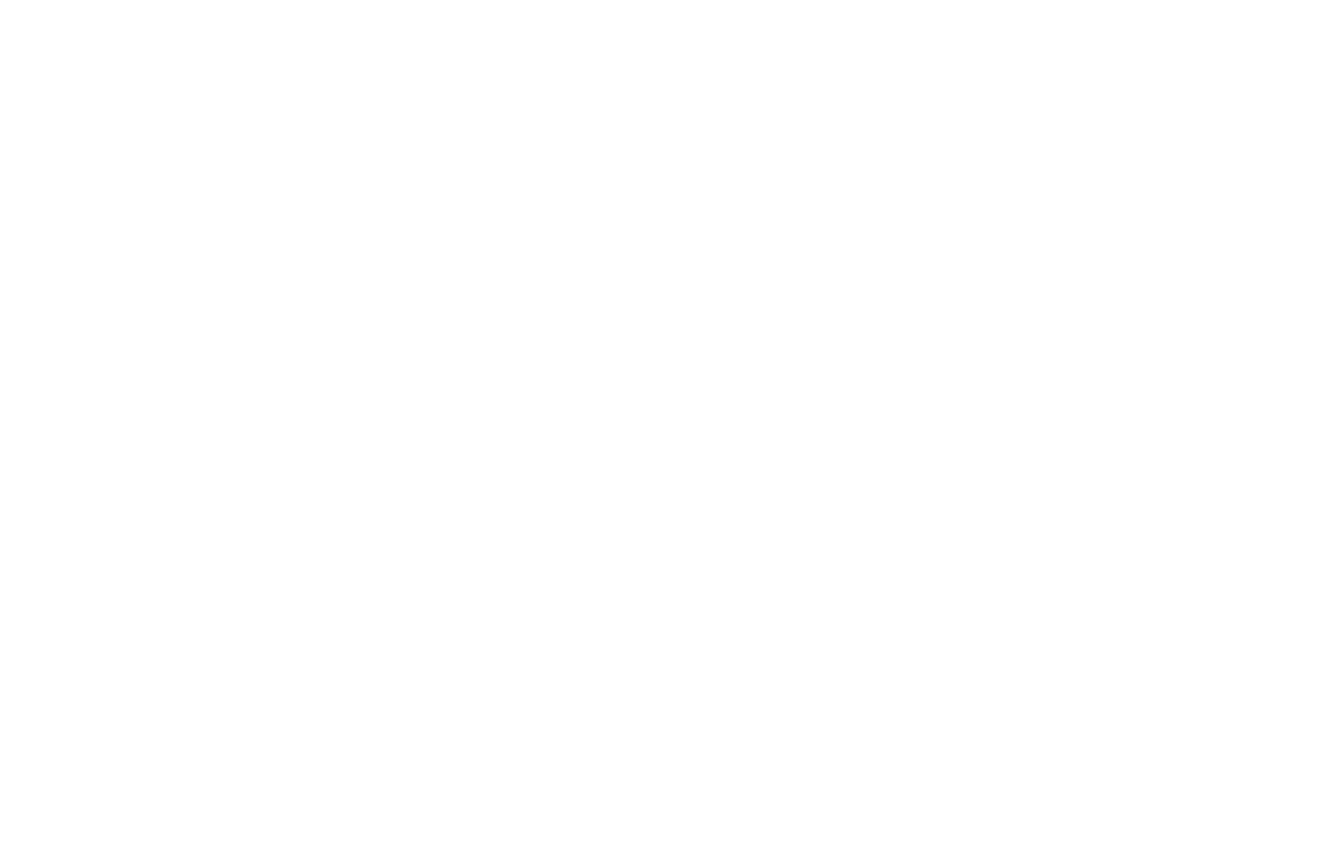
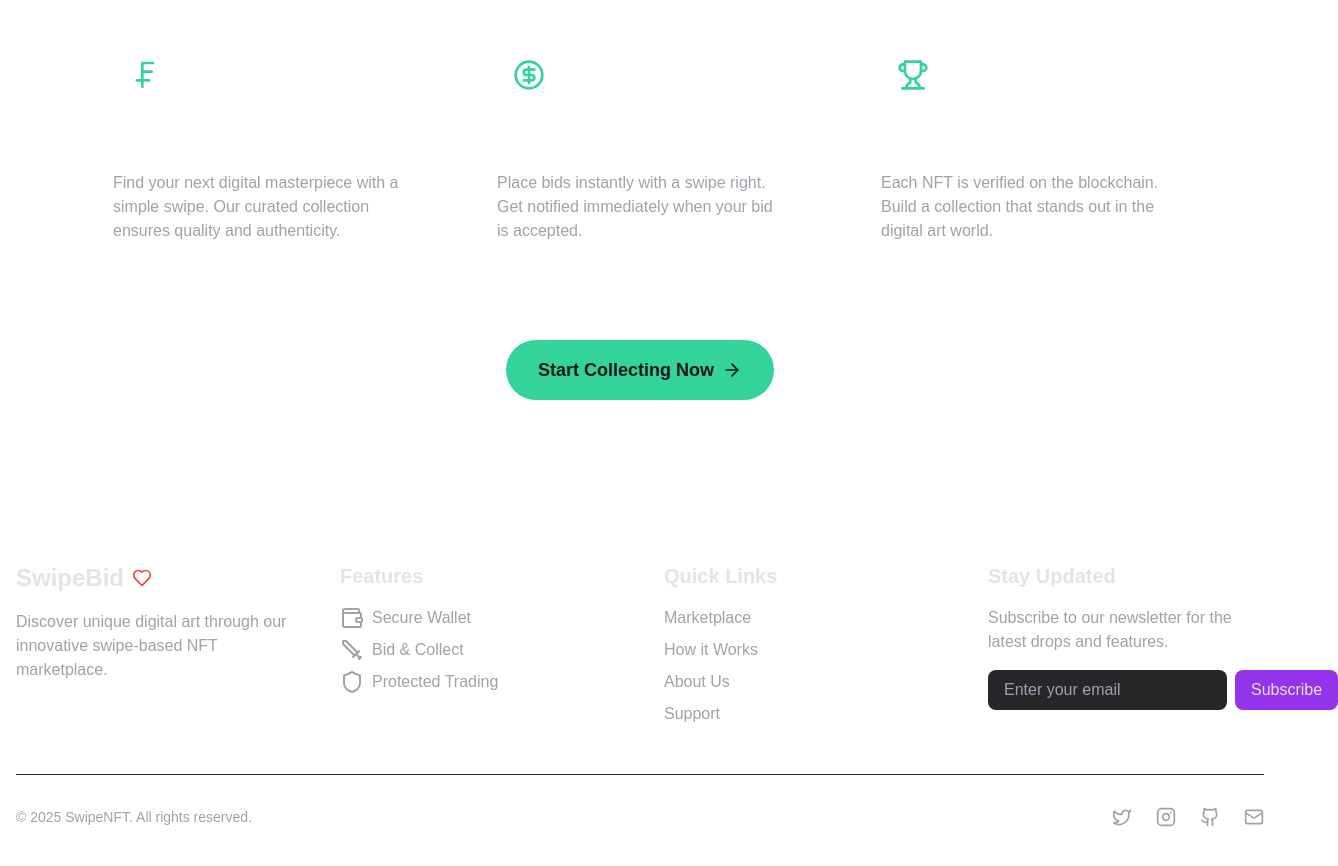
Before and after one commit to AdityaAnandCodes/SwipeBid, a Next.js app in the folder FrontEnd/: page / in a window 1280 px wide. Shown: the part 1940-2806 px from the top of the page, 1338 px wide, since content can reach past the window. Before the commit the page ends 1600 px from the top, so only its background shows below. Built offline with nearby package versions, Linux system fonts and the light colour scheme.

Commit message:
chore : added a footer and call to action section

```diff
--- a/FrontEnd/app/layout.tsx
+++ b/FrontEnd/app/layout.tsx
@@ -1,13 +1,13 @@
 import type { Metadata } from "next";
-import { Geist, Geist_Mono } from "next/font/google";
+import { Geist, Geist_Mono , Inter ,Inter_Tight } from "next/font/google";
 import "./globals.css";
 
-const geistSans = Geist({
+const geistSans = Inter({
   variable: "--font-geist-sans",
   subsets: ["latin"],
 });
 
-const geistMono = Geist_Mono({
+const geistMono = Inter_Tight({
   variable: "--font-geist-mono",
   subsets: ["latin"],
 });
--- a/FrontEnd/app/page.tsx
+++ b/FrontEnd/app/page.tsx
@@ -1,3 +1,5 @@
+import CTASection from "@/components/CTA";
+import Footer from "@/components/Footer";
 import Hero from "@/components/Hero";
 import Navbar from "@/components/Navbar";
 import SwipeTutorial from "@/components/SwipeTutorial";
@@ -9,6 +11,8 @@
       <Navbar />
       <Hero/>
       <SwipeTutorial />
+      <CTASection />
+      <Footer/>
     </main>
 
   );
--- /dev/null
+++ b/FrontEnd/components/CTA.tsx
@@ -0,0 +1,89 @@
+import React from 'react';
+import {
+  Wallet,
+  Trophy,
+  Sparkles,
+  ArrowRight,
+  Star,
+  CircleDollarSign,
+  SwissFrancIcon
+} from 'lucide-react';
+
+const CTASection = () => {
+  return (
+    <div className="py-24 relative">
+      <div className="max-w-6xl mx-auto px-4">
+        <div className="text-center mb-16 relative">
+          <div className="inline-flex items-center gap-2 bg-white/5 border border-white/10 rounded-full px-4 py-2 mb-6">
+            <Sparkles className="w-4 h-4 text-emerald-400" />
+            <span className="text-sm font-medium text-emerald-400">New Way to Collect NFTs</span>
+          </div>
+
+          <h2 className="text-5xl font-bold text-white mb-6">
+            Discover and Collect
+            <span className="bg-gradient-to-r from-emerald-400 to-blue-500 bg-clip-text text-transparent"> Rare NFTs</span>
+          </h2>
+          <p className="text-xl text-zinc-400 max-w-2xl mx-auto">
+            Experience the future of NFT collecting with our innovative swipe-based marketplace
+          </p>
+        </div>
+
+        <div className="grid md:grid-cols-3 gap-8 mb-16">
+          <div className="group border border-white/10 rounded-2xl p-8 hover:border-emerald-400/50 transition-all">
+            <div className="flex items-center gap-4 mb-6">
+              <div className="p-4 rounded-xl bg-white/5 group-hover:bg-emerald-400/10 transition-colors">
+                <SwissFrancIcon className="w-8 h-8 text-emerald-400" />
+              </div>
+              <Star className="w-5 h-5 text-emerald-400 opacity-0 group-hover:opacity-100 transition-opacity" />
+            </div>
+            <h3 className="text-xl font-semibold text-white mb-3 group-hover:text-emerald-400 transition-colors">
+              Swipe & Discover
+            </h3>
+            <p className="text-zinc-400">
+              Find your next digital masterpiece with a simple swipe. Our curated collection ensures quality and authenticity.
+            </p>
+          </div>
+
+          <div className="group border border-white/10 rounded-2xl p-8 hover:border-emerald-400/50 transition-all">
+            <div className="flex items-center gap-4 mb-6">
+              <div className="p-4 rounded-xl bg-white/5 group-hover:bg-emerald-400/10 transition-colors">
+                <CircleDollarSign className="w-8 h-8 text-emerald-400" />
+              </div>
+              <Star className="w-5 h-5 text-emerald-400 opacity-0 group-hover:opacity-100 transition-opacity" />
+            </div>
+            <h3 className="text-xl font-semibold text-white mb-3 group-hover:text-emerald-400 transition-colors">
+              Instant Bidding
+            </h3>
+            <p className="text-zinc-400">
+              Place bids instantly with a swipe right. Get notified immediately when your bid is accepted.
+            </p>
+          </div>
+
+          <div className="group border border-white/10 rounded-2xl p-8 hover:border-emerald-400/50 transition-all">
+            <div className="flex items-center gap-4 mb-6">
+              <div className="p-4 rounded-xl bg-white/5 group-hover:bg-emerald-400/10 transition-colors">
+                <Trophy className="w-8 h-8 text-emerald-400" />
+              </div>
+              <Star className="w-5 h-5 text-emerald-400 opacity-0 group-hover:opacity-100 transition-opacity" />
+            </div>
+            <h3 className="text-xl font-semibold text-white mb-3 group-hover:text-emerald-400 transition-colors">
+              Win Unique Pieces
+            </h3>
+            <p className="text-zinc-400">
+              Each NFT is verified on the blockchain. Build a collection that stands out in the digital art world.
+            </p>
+          </div>
+        </div>
+
+        <div className="text-center">
+          <button className="group relative inline-flex items-center gap-2 bg-emerald-400 hover:bg-emerald-500 text-zinc-900 px-8 py-4 rounded-full font-semibold text-lg transition-all overflow-hidden">
+            <span>Start Collecting Now</span>
+            <ArrowRight className="w-5 h-5 group-hover:translate-x-1 transition-transform" />
+          </button>
+        </div>
+      </div>
+    </div>
+  );
+};
+
+export default CTASection;
--- /dev/null
+++ b/FrontEnd/components/Footer.tsx
@@ -0,0 +1,100 @@
+import React from 'react';
+import { Twitter, Instagram, Github, Mail, Heart, Sword, Shield, Wallet } from 'lucide-react';
+
+const Footer = () => {
+  const socialLinks = [
+    { icon: <Twitter size={20} />, href: "#", label: "Twitter" },
+    { icon: <Instagram size={20} />, href: "#", label: "Instagram" },
+    { icon: <Github size={20} />, href: "#", label: "Github" },
+    { icon: <Mail size={20} />, href: "#", label: "Email" }
+  ];
+
+  const features = [
+    { icon: <Wallet size={24} />, title: "Secure Wallet", description: "Connect your crypto wallet securely" },
+    { icon: <Sword size={24} />, title: "Bid & Collect", description: "Participate in NFT auctions easily" },
+    { icon: <Shield size={24} />, title: "Protected Trading", description: "Safe and verified transactions" }
+  ];
+
+  return (
+    <footer className="border-white border-t-2 border-dashed text-zinc-200 py-16">
+      <div className="max-w-7xl mx-auto px-4">
+        <div className="grid grid-cols-1 md:grid-cols-2 lg:grid-cols-4 gap-12">
+          {/* Brand Section */}
+          <div className="space-y-4">
+            <h3 className="text-2xl font-bold flex items-center gap-2">
+              SwipeBid <Heart size={20} className="text-red-500" />
+            </h3>
+            <p className="text-zinc-400">
+              Discover unique digital art through our innovative swipe-based NFT marketplace.
+            </p>
+          </div>
+
+          {/* Features Section */}
+          <div className="space-y-4">
+            <h4 className="text-xl font-semibold">Features</h4>
+            <ul className="space-y-2">
+              {features.map((feature, index) => (
+                <li key={index} className="flex items-center gap-2 text-zinc-400 hover:text-zinc-200 transition-colors">
+                  {feature.icon}
+                  <span>{feature.title}</span>
+                </li>
+              ))}
+            </ul>
+          </div>
+
+          {/* Quick Links */}
+          <div className="space-y-4">
+            <h4 className="text-xl font-semibold">Quick Links</h4>
+            <ul className="space-y-2">
+              {['Marketplace', 'How it Works', 'About Us', 'Support'].map((link, index) => (
+                <li key={index}>
+                  <a href="#" className="text-zinc-400 hover:text-zinc-200 transition-colors">
+                    {link}
+                  </a>
+                </li>
+              ))}
+            </ul>
+          </div>
+
+          {/* Newsletter Section */}
+          <div className="space-y-4">
+            <h4 className="text-xl font-semibold">Stay Updated</h4>
+            <p className="text-zinc-400">Subscribe to our newsletter for the latest drops and features.</p>
+            <div className="flex gap-2">
+              <input
+                type="email"
+                placeholder="Enter your email"
+                className="bg-zinc-800 px-4 py-2 rounded-lg flex-grow focus:outline-none focus:ring-2 focus:ring-purple-500"
+              />
+              <button className="bg-purple-600 px-4 py-2 rounded-lg hover:bg-purple-700 transition-colors">
+                Subscribe
+              </button>
+            </div>
+          </div>
+        </div>
+
+        {/* Bottom Section */}
+        <div className="mt-12 pt-8 border-t border-zinc-800 flex flex-col md:flex-row justify-between items-center gap-4">
+          <p className="text-zinc-400 text-sm">
+            © 2025 SwipeNFT. All rights reserved.
+          </p>
+
+          <div className="flex gap-6">
+            {socialLinks.map((social, index) => (
+              <a
+                key={index}
+                href={social.href}
+                className="text-zinc-400 hover:text-zinc-200 transition-colors"
+                aria-label={social.label}
+              >
+                {social.icon}
+              </a>
+            ))}
+          </div>
+        </div>
+      </div>
+    </footer>
+  );
+};
+
+export default Footer;
--- a/FrontEnd/package.json
+++ b/FrontEnd/package.json
@@ -9,6 +9,7 @@
     "lint": "next lint"
   },
   "dependencies": {
+    "framer-motion": "^12.4.2",
     "lucide-react": "^0.475.0",
     "next": "15.1.6",
     "react": "^19.0.0",
```
Also changed, not shown: 1 other file (tests, documents, lock files or other folders).
